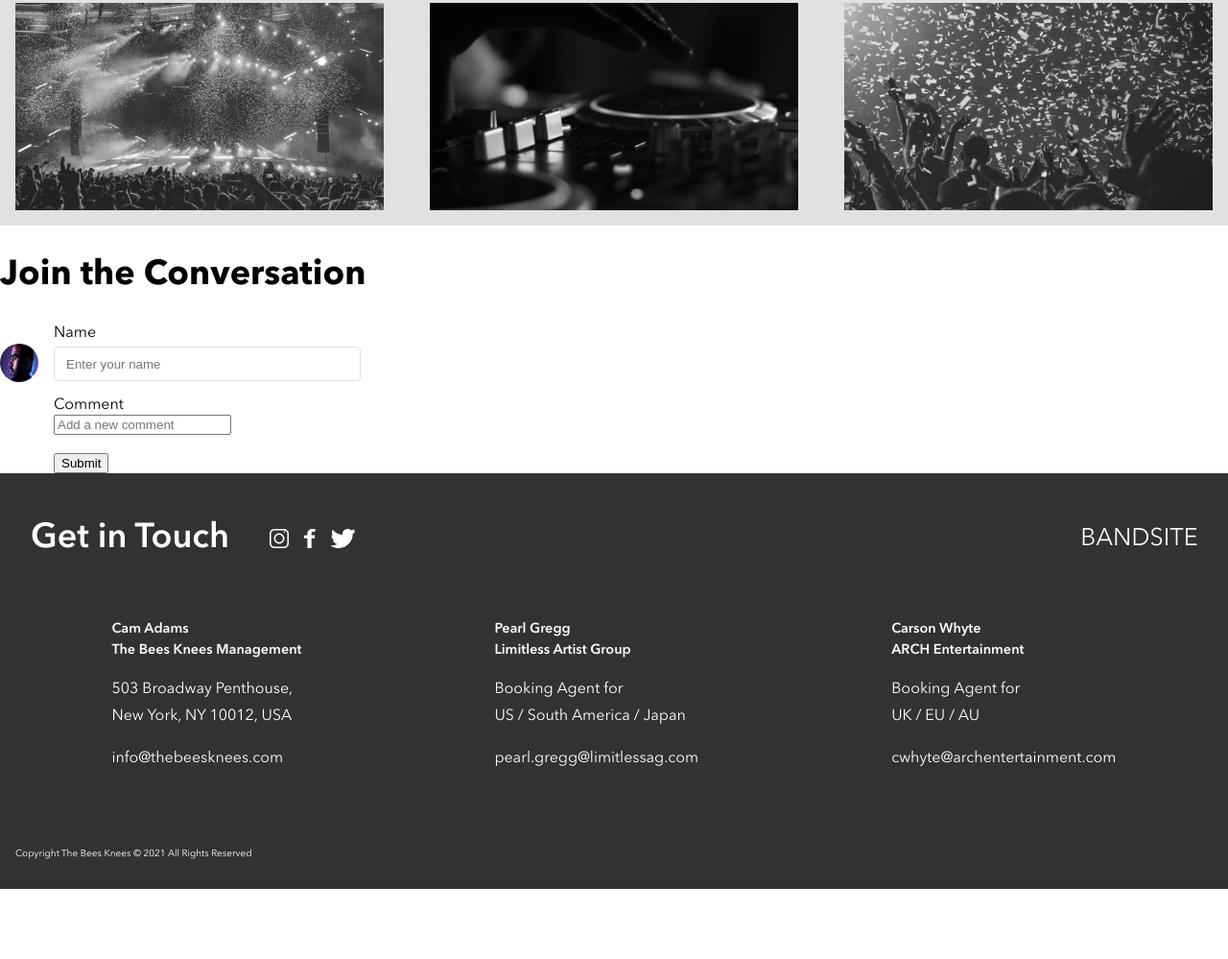
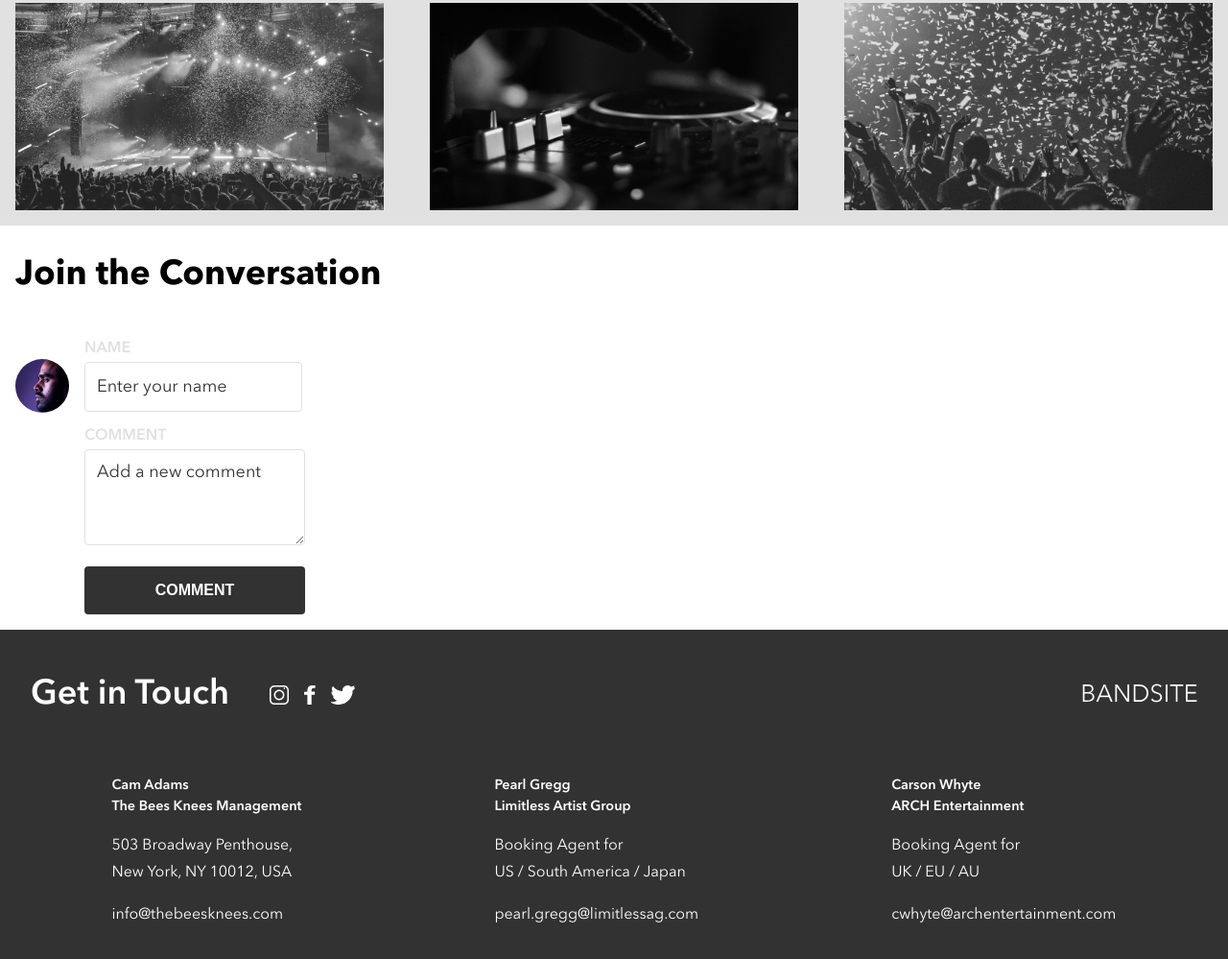
Before and after one commit to chialukwem/Bandsite, a plain HTML site: page index.html in a window 1280 px wide. Shown: the part 2451-3450 px from the top of the page at 96% size. Before the commit the page ends 3377 px from the top, so only its background shows below. Drawn offline with Linux system fonts and the light colour scheme.

Commit message:
added comment form

```diff
--- a/index.html
+++ b/index.html
@@ -117,32 +117,22 @@
       </div>
     </section>
 
-    <section>
+    <section class="comment">
       <h2>Join the Conversation</h2>
-      <div class="form__area">
-        <img
-          src="./assets/images/Mohan-muruge.jpg"
-          class="profile-image"
-          alt="Mohan-muruge"
-        />
-        <form>
-          <label for="fname">Name</label><br />
-          <input
-            type="text"
-            id="fname"
-            name="fname"
-            placeholder="Enter your name"
-          /><br />
-          <label for="lname">Comment</label><br />
-          <input
-            type="textarea"
-            id="comment"
-            name="lname"
-            placeholder="Add a new comment"
-          /><br /><br />
-          <input type="submit" value="Submit" />
-        </form>
-      </div>
+        <div class="comment__form">
+            <img src="./assets/images/Mohan-muruge.jpg" class="comment__form__avatar" id="commentform" alt="Mohan-muruge"/>
+            <form action="" method="post" class="comment__form__fields">
+                <label for="name" class="comment__label">NAME</label><br />
+                <input type="text" id="name" name="name" placeholder="Enter your name"/><br />
+                <label for="comment" class="comment__label">COMMENT</label><br />
+                <textarea type="textarea" id="comment" name="comment" placeholder="Add a new comment"/></textarea><br />
+                <button type="submit" class="comment__button">COMMENT</button>
+            </form>
+        </div>
+
+        <div>
+
+        </div>
     </section>
 
     <footer class="footer">
--- a/styles/bio.scss
+++ b/styles/bio.scss
@@ -119,31 +119,86 @@
   -moz-filter: grayscale(0%);
 }
 
-.form__area {
+/* comment section*/
+.comment {
+  @include body__padding;
   display: flex;
+  flex-direction: column;
+
+  &__form {
+    display: flex;
+    flex-direction: row;
     width: 100%;
     gap: 1rem;
+    padding: 1rem 0rem;
   }
 
-img.profile-image {
-  object-fit: center;
-  object-position: 50% 50%;
-  width: 2.5rem;
-  height: 2.5rem;
+  &__form__avatar {
+    object-fit: cover;
+    object-position: 0 5%;
+    width: 3.5rem;
+    height: 3.5rem;
     border-radius: 50%;
     margin-top: 1.2rem;
   }
 
-input#fname {
-  width: 20rem;
-  height: 2.25rem;
+  &__label {
+    padding-bottom: 14px;
+    color: $secondary--color_mercury;
+    font-weight: 600;
+  }
+
+  input#name {
+    // width: 20rem;
+    height: 3.25rem;
     border: 1px solid $secondary--color_mercury;
     border-radius: 4px;
     margin-bottom: 1rem;
     padding: 12px;
     margin-top: 4px;
+    font-family: "Avenir";
+    font-size: 18px;
+    font-weight: 400;
+  }
 
-  label {
-    padding-bottom: 14px;
+  textarea#comment {
+    width: 100%;
+    height: 6.25rem;
+    border: 1px solid $secondary--color_mercury;
+    border-radius: 4px;
+    margin-bottom: 1rem;
+    padding: 12px;
+    margin-top: 4px;
+    font-family: "Avenir";
+    font-size: 18px;
+    font-weight: 400;
+  }
+
+  input::placeholder {
+    color: $primary--color_black;
+  }
+
+  textarea::placeholder {
+    color: $primary--color_black;
+  }
+
+  input:invalid {
+    outline: 2px solid red;
+}
+
+  &__button {
+    background-color: $primary--color_black;
+    color: $primary--color_white;
+    border-radius: 4px;
+    padding: 1rem 3rem;
+    font-size: 16px;
+    font-weight: 600;
+    width: 100%;
+    border: none;
+
+    &__:hover {
+      border-style: none;
+      background-color: $secondary--color_darkblack;
     }
   }
+}
```
Also changed, not shown: styles/bio.css. Lines whose indentation alone changed are shown as unchanged.
